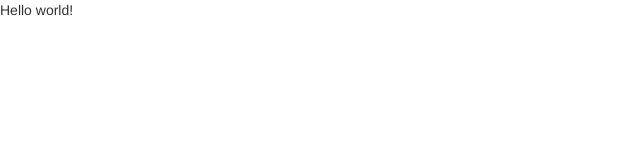
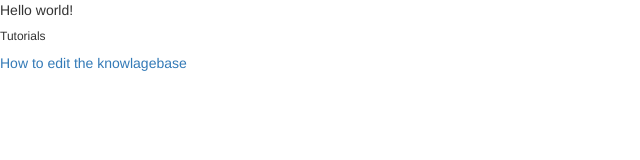
Before and after one commit to PotteriesHackspace/knowledgebase, a plain HTML site: page index.html in a window 1280 px wide. Shown: the whole page, without its empty margins (0-640 px from the left). Drawn offline with nearby package versions, Linux system fonts and the light colour scheme.

Commit message:
Added link to index

```diff
--- a/index.html
+++ b/index.html
@@ -22,6 +22,8 @@
   </head>
   <body>
     <p>Hello world!</p>
+<h6>Tutorials</h6>
+<p><a href="pages/tutorials/editing_knowlegebase.html">How to edit the knowlagebase</a></p>
 
 
     <!-- jQuery (necessary for Bootstrap's JavaScript plugins) -->
```
Also changed, not shown: 1 other file.
